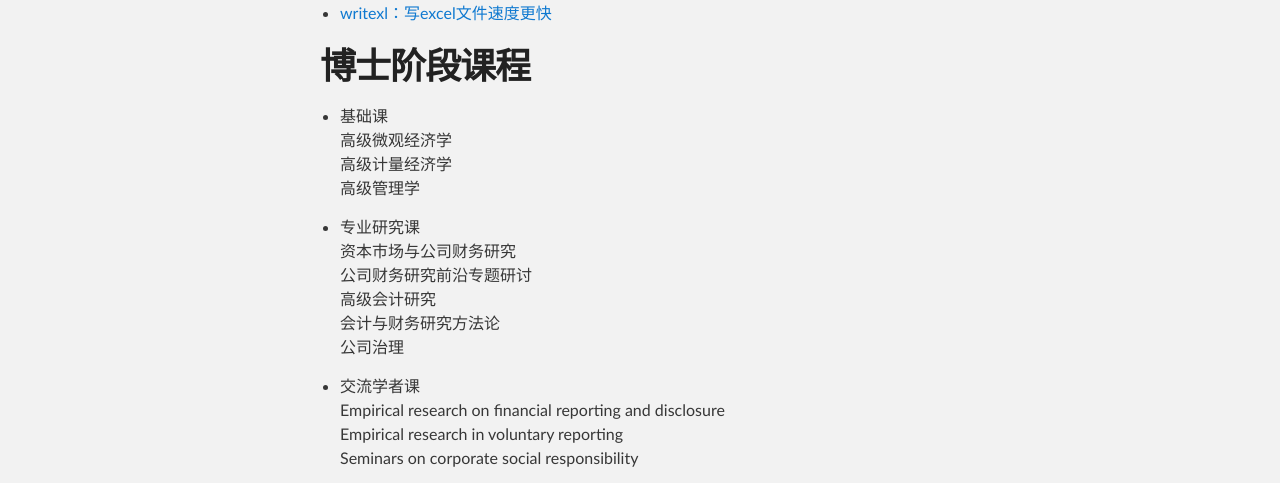
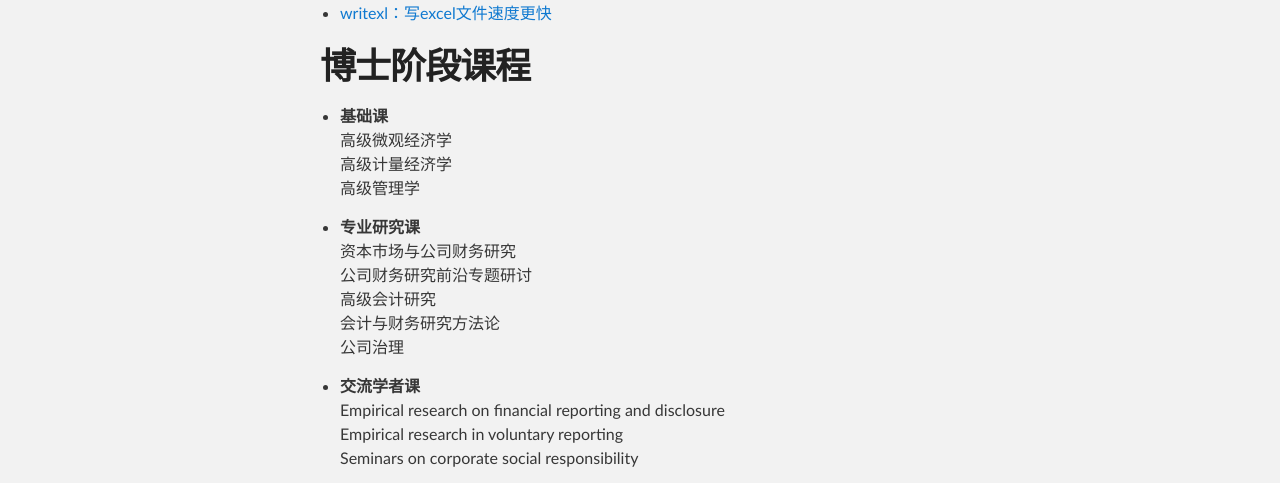
Before and after one commit to ChengJun90/chengjun90.github.io, a Jekyll site: the page built from index.md, in a window 1280 px wide. Shown: the part 1662-2145 px from the top of the page. Built offline with Jekyll 4.4.1, drawn with Linux system fonts in a browser that asks for light colours; our own code applies the rules of GitHub Pages for plain Markdown files.

```diff
--- a/index.md
+++ b/index.md
@@ -56,19 +56,19 @@ layout: default
 
 
 # 博士阶段课程
-- 基础课
+- **基础课**
 高级微观经济学
 高级计量经济学
 高级管理学
 
-- 专业研究课
+- **专业研究课**
 资本市场与公司财务研究
 公司财务研究前沿专题研讨
 高级会计研究
 会计与财务研究方法论
 公司治理
 
-- 交流学者课
+- **交流学者课**
 Empirical research on financial reporting and disclosure
 Empirical research in voluntary reporting
 Seminars on corporate social responsibility
```
